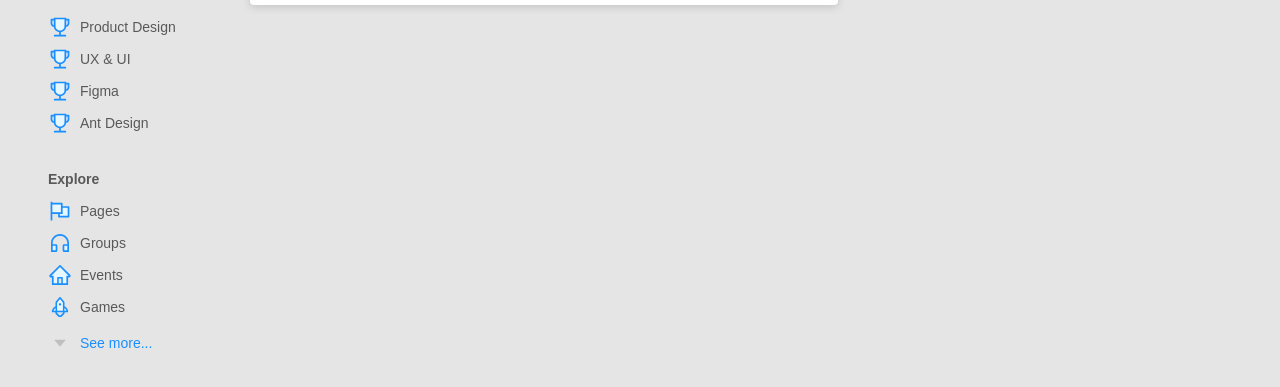
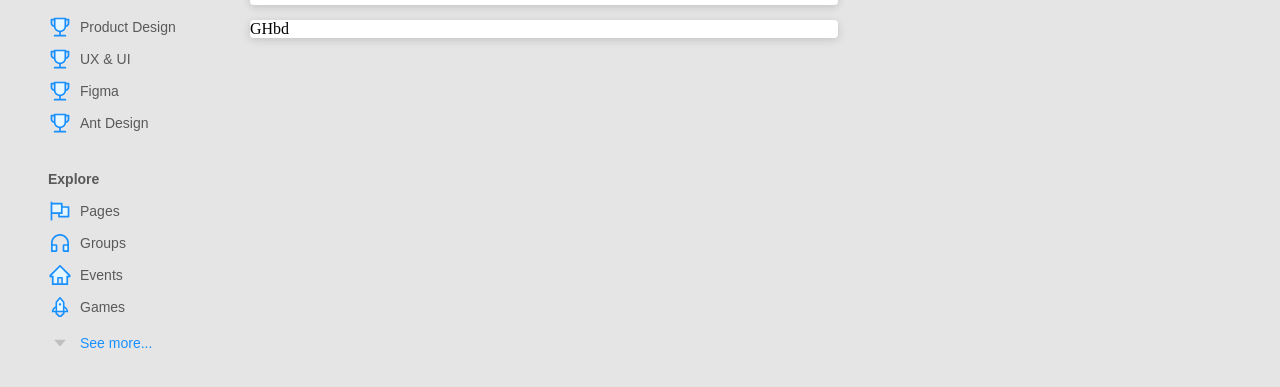
Before and after one commit to dmitrypanteleeff/distanse-landing, a plain HTML site: page index.html in a window 1280 px wide. Shown: the part 237-624 px from the top of the page. Drawn offline with Linux system fonts and the light colour scheme.

Commit message:
создал второй блок

```diff
--- a/css/style.css
+++ b/css/style.css
@@ -223,6 +223,7 @@ html,body{
     box-shadow: 0px 2px 8px rgba(0, 0, 0, 0.15);
     border-radius: 4px;
     overflow: hidden;
+    margin-bottom: 15px;
 }
 .create-post__header{
     background-color: #F5F5F5;
--- a/index.html
+++ b/index.html
@@ -173,9 +173,9 @@
                         <!-- /.creat-post__footer -->
                     </div>
                     <!-- /.feed__create-post -->
-                    <div>
+                    <div class="feed__create-post main__post">
                       <div>
-                          <div></div>
+                          <div>GHbd</div>
                           <div></div>
                           <div></div>
                           <div></div>
```
